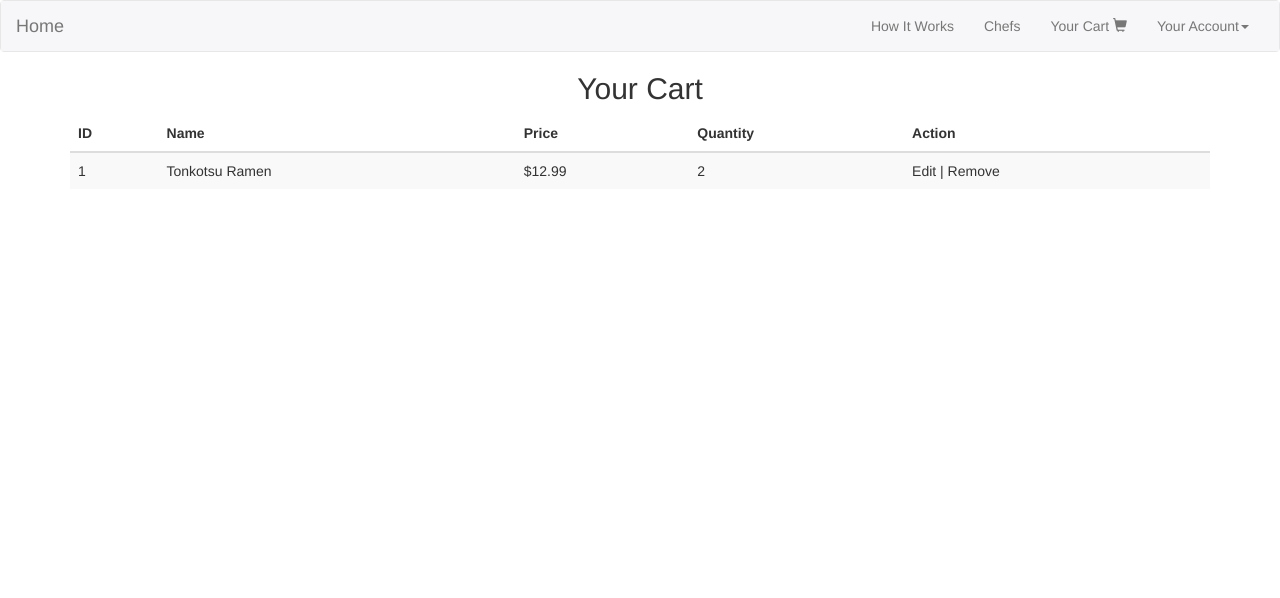
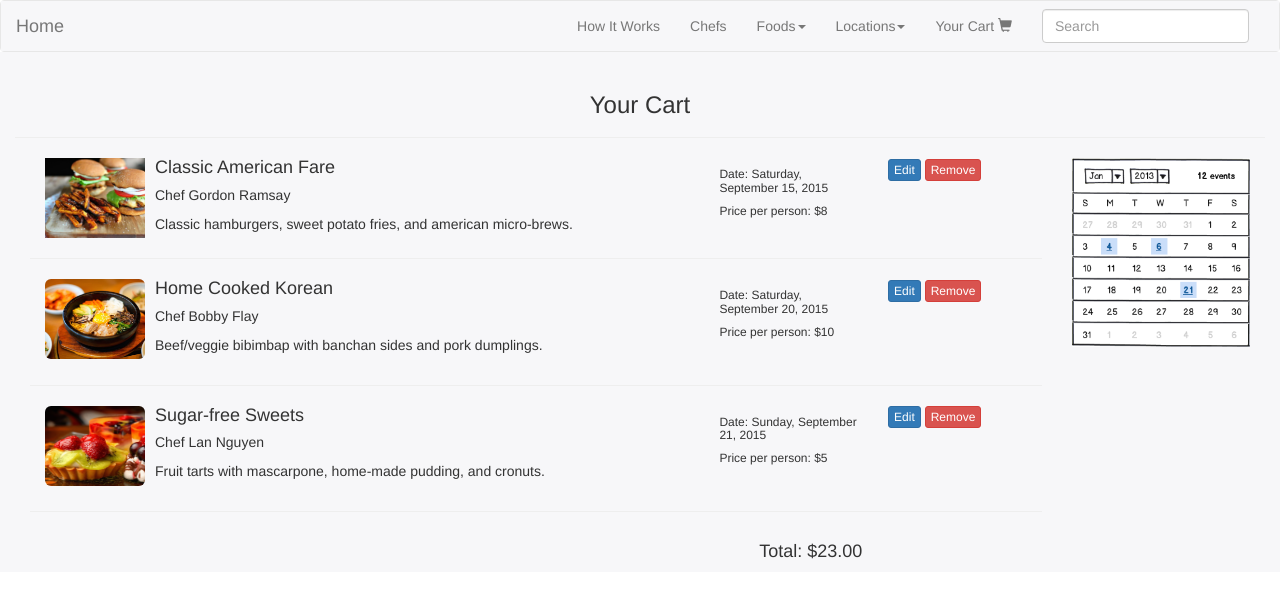
Before and after one commit to lannify/food, a CodeIgniter app: page /index.php/views/cart in a window 1280 px wide. Shown: the top 598 px of the page. Run offline with CodeIgniter, Linux system fonts and the light colour scheme; some libraries are stand-ins or nearby versions.

```diff
--- a/application/views/cart.php
+++ b/application/views/cart.php
@@ -4,7 +4,8 @@
     <meta charset="utf-8">
     <meta http-equiv="X-UA-Compatible" content="IE=edge">
     <meta name="viewport" content="width=device-width, initial-scale=1">
-    <title>Chef page</title>
+
+    <title>Your Shopping Cart</title>
     <link href="/assets/css/bootstrap.min.css" rel="stylesheet">
     <link href="/assets/css/main.css" rel="stylesheet">
     <link href="/assets/css/bootstrap-chosen.css" rel="stylesheet">
@@ -24,62 +25,168 @@
           <a class="navbar-brand" href="#">Home</a>
         </div>
         <div class="collapse navbar-collapse" id="bs-example-navbar-collapse-1">
-
+          <form class="navbar-form navbar-right" role="search">
+            <div class="form-group">
+              <input type="text" class="form-control" placeholder="Search">
+            </div>
+          </form>
           <ul class="nav navbar-nav navbar-right">
             <li><a href="#">How It Works</a></li>
-            <li><a href="/views/chef">Chefs</a></li>
-            <li><a href="#">Your Cart <span class= "glyphicon glyphicon-shopping-cart"></span></a></li>
+            <li><a href="#">Chefs</a></li>
             <li class="dropdown">
-                <a href="#" class="dropdown-toggle" data-toggle="dropdown" role="button" aria-haspopup="true" aria-expanded="false">Your Account<span class="caret"></span></a>
+              <a href="#" class="dropdown-toggle" data-toggle="dropdown" role="button" aria-haspopup="true" aria-expanded="false">Foods<span class="caret"></span></a>
               <ul class="dropdown-menu">
-                  <li><a href="#">Dashboard</a></li>
-                  <li><a href="#">Profile</a></li>
-                  <li><a href="#">Orders</a></li>
+                <li><a href="#">Italian</a></li>
+                <li><a href="#">Japanese</a></li>
+                <li><a href="#">Korean</a></li>
                 <li role="separator" class="divider"></li>
-                  <li><a href="#">Sign Out</a></li>
+                <li><a href="#">Vegan</a></li>
               </ul>
             </li>
+            <li class="dropdown">
+              <a href="#" class="dropdown-toggle" data-toggle="dropdown" role="button" aria-haspopup="true" aria-expanded="false">Locations<span class="caret"></span></a>
+              <ul class="dropdown-menu">
+                <li><a href="#">San Jose</a></li>
+                <li><a href="#">San Francisco</a></li>
+                <li><a href="#">New York</a></li>
+                <li role="separator" class="divider"></li>
+                <li><a href="#">Paris</a></li>
               </ul>
-
+            </li>
+            <li><a href="#">Your Cart <span class= "glyphicon glyphicon-shopping-cart"></span></a></li>
+          </ul>
         </div><!-- /.navbar-collapse -->
       </div><!-- /.container-fluid -->
     </nav>
 
-    <div class="conatiner-fluid">
-      <div class="container">
+  <div class="container-fluid">
+    <div class="page-header">
+      <h3>Your Cart</h3>
+    </div>
+
     <div class="row">
-          <table class="table table-striped">
-            <h2 class="text-center">Your Cart</h2>
-            <thead>
-              <tr>
-                <th>ID</th>
-                <th>Name</th>
-                <th>Price</th>
-                <th>Quantity</th>
-                <th>Action</th>
-              </tr>
-            </thead>
-            <tbody>
-              <tr>
-                <td>1</td>
-                <td>Tonkotsu Ramen</td>
-                <td>$12.99</td>
-                <td>2</td>
-                <td>Edit | Remove</td>
-              </tr>
-            </tbody>
-          </table>
+      <div class="col-sm-10 col-md-10 col-lg-10">
+
+        <div class="row">
+          <div class="col-md-8 col-lg-8 col-sm-8">
+            <div class="media">
+              <div class="media-left">
+                <a href="#">
+                  <img class="media-object" src="/assets/images/meal-burgers.jpg" alt="burgers" style="height: 80px; width: 100px;">
+                </a>
+              </div>
+              <div class="media-body">
+                <h4 class="media-heading">Classic American Fare</h4>
+                <h5>Chef Gordon Ramsay</h5>
+                Classic hamburgers, sweet potato fries, and american micro-brews.
               </div>
             </div>
           </div>
+          <div class="col-md-2 col-lg-2 col-sm-2">
+            <h6>Date: Saturday, September 15, 2015</h6>
+            <h6>Price per person: $8</h6>
+          </div>
+          <div class="col-md-2 col-lg-2 col-sm-2">
+            <button type="button" class="btn btn-primary btn-xs">Edit</button>
+            <button type="button" class="btn btn-danger btn-xs">Remove</button>
+          </div>
+        </div>
+        <hr>
 
+        <div class="row">
+          <div class="col-md-8 col-lg-8 col-sm-8">
+            <div class="media">
+              <div class="media-left">
+                <a href="#">
+                  <img src="/assets/images/meal-korean.jpg" alt="korean" class="img-rounded" style="height: 80px; width: 100px;">
+                </a>
+              </div>
+              <div class="media-body">
+                <h4 class="media-heading">Home Cooked Korean</h4>
+                <h5>Chef Bobby Flay</h5>
+                <p>Beef/veggie bibimbap with banchan sides and pork dumplings.</p>
+              </div>
+            </div>
+          </div>
+          <div class="col-md-2 col-lg-2 col-sm-2">
+            <h6>Date: Saturday, September 20, 2015</h6>
+            <h6>Price per person: $10</h6>
+          </div>
+          <div class="col-md-2 col-lg-2 col-sm-2">
+            <button type="button" class="btn btn-primary btn-xs">Edit</button>
+            <button type="button" class="btn btn-danger btn-xs">Remove</button>
+          </div>
+        </div>
+        <hr>
 
+        <div class="row">
+          <div class="col-md-8 col-lg-8 col-sm-8">
+            <div class="media">
+              <div class="media-left">
+                <a href="#">
+                  <img src="/assets/images/meal-dessert.jpg" alt="dessert" class="img-rounded" style="height: 80px; width: 100px;">
+                </a>
+              </div>
+              <div class="media-body">
+                <h4 class="media-heading">Sugar-free Sweets</h4>
+                <h5>Chef Lan Nguyen</h5>
+                <p>Fruit tarts with mascarpone, home-made pudding, and cronuts.</p>
+              </div>
+            </div>
+          </div>
+          <div class="col-md-2 col-lg-2 col-sm-2">
+            <h6>Date: Sunday, September 21, 2015</h6>
+            <h6>Price per person: $5</h6>
+          </div>
+          <div class="col-md-2 col-lg-2 col-sm-2">
+            <button type="button" class="btn btn-primary btn-xs">Edit</button>
+            <button type="button" class="btn btn-danger btn-xs">Remove</button>
+          </div>
+        </div> <!-- /.row -->
+        <hr>
+      </div> <!-- /.col-10 -->
 
+      <div class="col-sm-2 col-md-2 col-lg-2 sidebar">
+        <img src="/assets/images/wireframe-calendar.png" alt="calendar">
+      </div> <!-- /.right-sidebar, calendar -->
+    </div> <!-- /.row -->
 
+    <div class="row">
+      <div class="col-md-7 col-lg-7 col-sm-7"></div>
+      <div class="col-md-2 col-lg-2 col-sm-2">
+        <h4>Total: $23.00</h4>
+      </div>
+      <div class="col-md-3 col-lg-3 col-sm-3">
+
+      </div>
+    </div>
 
     <!-- jQuery (necessary for Bootstrap's JavaScript plugins) -->
     <script src="https://ajax.googleapis.com/ajax/libs/jquery/1.11.3/jquery.min.js"></script>
     <script src="/assets/js/bootstrap.min.js"></script>
     <script src="/assets/js/main.js"></script>
+    <script src="/assets/js/chosen.jquery.js" type="text/javascript"></script>
+    <script type="text/javascript">
+      var config = {
+        '.chosen-select'           : {},
+        '.chosen-select-deselect'  : {allow_single_deselect:true},
+        '.chosen-select-no-single' : {disable_search_threshold:10},
+        '.chosen-select-no-results': {no_results_text:'Oops, nothing found!'},
+        '.chosen-select-width'     : {width:"95%"}
+      }
+      for (var selector in config) {
+        $(selector).chosen(config[selector]);
+      }
+    </script>
+    <script type="text/javascript">
+    $(document).ready(function() {
+      $('.mask').hover(
+        function(){
+          $(this).find(".thumbnail").addClass("lowerOpacity");
+        }, function(){
+          $(this).find(".thumbnail").removeClass("lowerOpacity");
+      })
+    });
+    </script>
   </body>
 </html>
```
Also changed, not shown: isaac-queries.sql (added, +44 -0 lines), assets/images/wireframe-calendar.png (added). Lines whose indentation alone changed are shown as unchanged.
